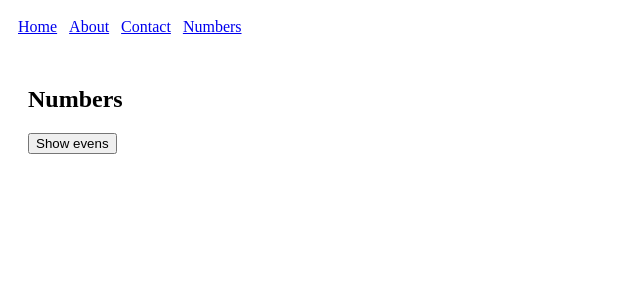
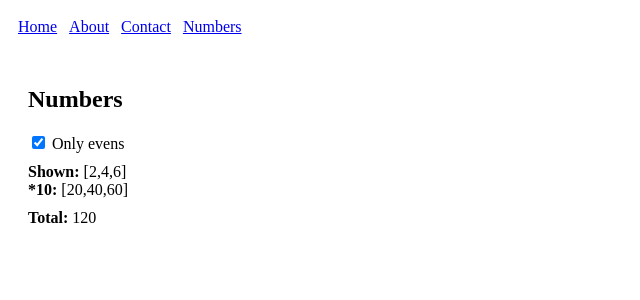
Before and after one commit to zensude/-react-router-app, a React (Vite) app: page /numbers in a window 1280 px wide. Shown: the top 300 px of the page, without its empty margins (0-640 px from the left). Built offline with nearby package versions, Linux system fonts and the light colour scheme.

Commit message:
Use useMemo for derived numbers in Numbers page

```diff
--- a/src/pages/Numbers.jsx
+++ b/src/pages/Numbers.jsx
@@ -1,23 +1,68 @@
-import React, { useState } from "react";
+// import React, { useState } from "react";
+
+// export default function Numbers() {
+//     const numbers = [1, 2, 3, 4, 5, 6];
+//     const evenNumbers = numbers.filter(num => num % 2 === 0);
+//     const multiplied = evenNumbers.map(num => num * 10);
+//     const total = multiplied.reduce((acc, num) => acc + num, 0)
+//     const [showEvens, setShowEvens] = useState(false);
+//     return (
+//         <div style={{ padding: 20 }} >
+//             <h2>Numbers</h2>
+//             <button onClick={() => setShowEvens(!showEvens)}>{showEvens ? "Hide evens" : "Show evens"} </button>
+//             {showEvens && (
+//                 <>
+//                     {multiplied.map((num) => (
+//                         <p key={num}>{num}</p>
+//                     ))}
+//                     <strong>Total: {total}</strong>
+//                 </>
+//             )}
+//         </div>
+//     );
+// }//daily practice
+import React, { useMemo, useState } from "react";
 
 export default function Numbers() {
     const numbers = [1, 2, 3, 4, 5, 6];
-    const evenNumbers = numbers.filter(num => num % 2 === 0);
-    const multiplied = evenNumbers.map(num => num * 10);
-    const total = multiplied.reduce((acc, num) => acc + num, 0)
-    const [showEvens, setShowEvens] = useState(false);
+
+    const [onlyEvens, setOnlyEvens] = useState(true);
+
+    // numbers değişmedikçe yeniden hesaplamasın diye useMemo
+    const visibleNumbers = useMemo(() => {
+        return onlyEvens ? numbers.filter((n) => n % 2 === 0) : numbers;
+    }, [onlyEvens]);
+
+    const multiplied = useMemo(() => {
+        return visibleNumbers.map((n) => n * 10);
+    }, [visibleNumbers]);
+
+    const total = useMemo(() => {
+        return multiplied.reduce((acc, n) => acc + n, 0);
+    }, [multiplied]);
+
     return (
-        <div style={{ padding: 20 }} >
+        <div style={{ padding: 20 }}>
             <h2>Numbers</h2>
-            <button onClick={() => setShowEvens(!showEvens)}>{showEvens ? "Hide evens" : "Show evens"} </button>
-            {showEvens && (
-                <>
-                    {multiplied.map((num) => (
-                        <p key={num}>{num}</p>
-                    ))}
-                    <strong>Total: {total}</strong>
-                </>
-            )}
+
+            <label style={{ display: "block", marginBottom: 10 }}>
+                <input
+                    type="checkbox"
+                    checked={onlyEvens}
+                    onChange={() => setOnlyEvens(!onlyEvens)}
+                />{" "}
+                Only evens
+            </label>
+
+            <div>
+                <strong>Shown:</strong> {JSON.stringify(visibleNumbers)}
+            </div>
+            <div>
+                <strong>*10:</strong> {JSON.stringify(multiplied)}
+            </div>
+            <div style={{ marginTop: 10 }}>
+                <strong>Total:</strong> {total}
+            </div>
         </div>
     );
-}//daily practice
+}
```
